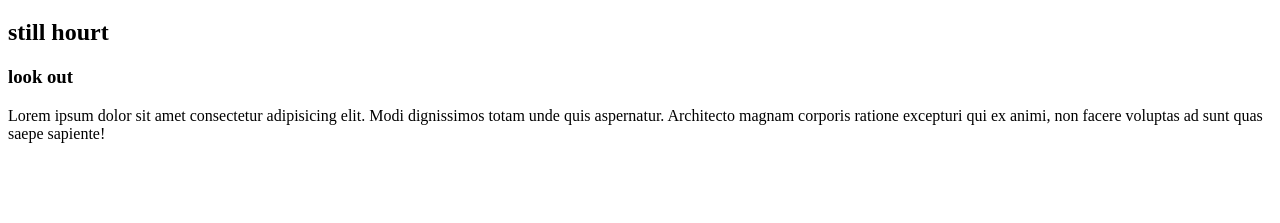
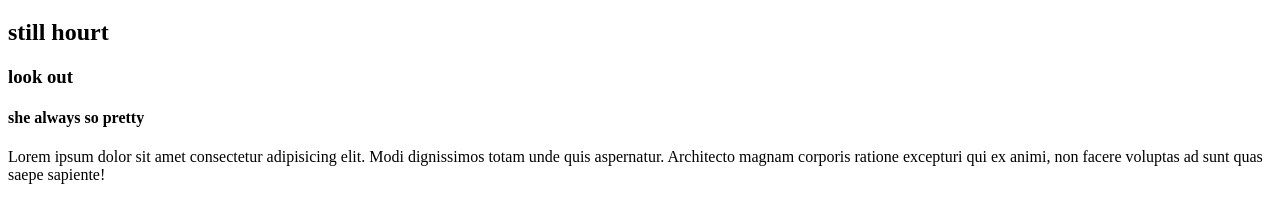
Before and after one commit to keang-123/adb-git-b1-week3, a plain HTML site: page week3/index.html in a window 1280 px wide. Shown: the part 61-284 px from the top of the page. Drawn offline with Linux system fonts and the light colour scheme.

```diff
--- a/week3/index.html
+++ b/week3/index.html
@@ -9,6 +9,7 @@
     <h1>hello word</h1>
     <h2>still hourt</h2>
     <h3>look out </h3>
+    <h4>she always so pretty</h4>
 
     <p>Lorem ipsum dolor sit amet consectetur adipisicing elit. Modi dignissimos totam unde quis aspernatur. Architecto magnam corporis ratione excepturi qui ex animi, non facere voluptas ad sunt quas saepe sapiente!
 
```
